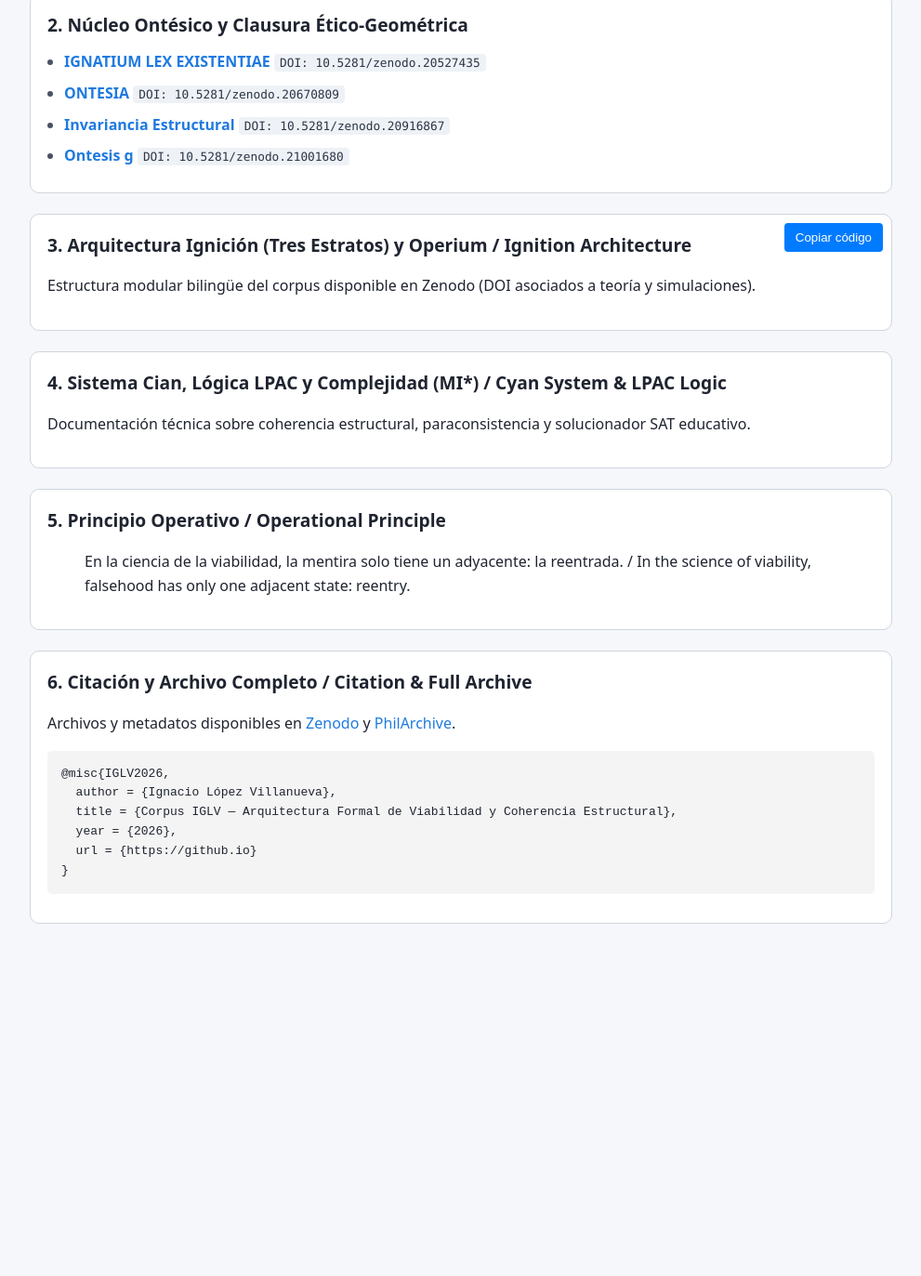
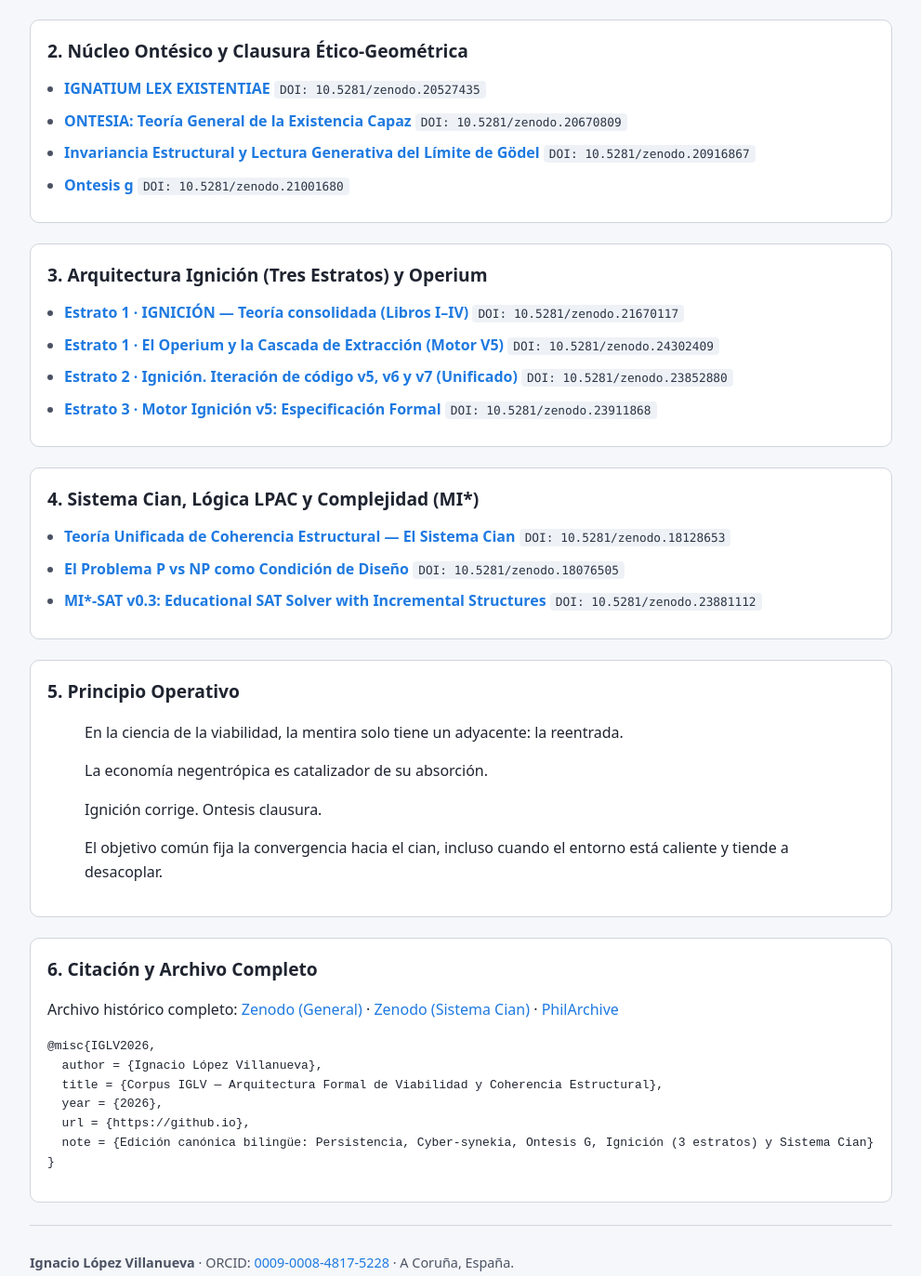
Before and after one commit to IgnacioLopezVillanueva/ignaciolopezvillanueva.github.io, a plain HTML site: page index.html in a window 1280 px wide. Shown: the part 671-2044 px from the top of the page at 93% size, without its empty margins (144-1135 px from the left). Before the commit the page ends 1735 px from the top, so only its background shows below. Drawn offline with Linux system fonts and the light colour scheme.

Commit message:
Update index.html

```diff
--- a/index.html
+++ b/index.html
@@ -6,12 +6,25 @@
   <meta name="viewport" content="width=device-width, initial-scale=1">
   <style>
     :root {
-      --bg: #f5f7fa; --bg-panel: #ffffff; --border: #d0d4dd; --text: #1f2430;
-      --text-soft: #4b5263; --accent: #1f7ae0; --accent-soft: #e3f0ff;
-      --cyan: #007a7a; --cyan-soft: #e0f5f5;
+      --bg: #f5f7fa;
+      --bg-panel: #ffffff;
+      --border: #d0d4dd;
+      --text: #1f2430;
+      --text-soft: #4b5263;
+      --accent: #1f7ae0;
+      --accent-soft: #e3f0ff;
+      --cyan: #007a7a;
+      --cyan-soft: #e0f5f5;
     }
     * { box-sizing: border-box; }
-    body { margin: 0; padding: 0; font-family: system-ui, -apple-system, sans-serif; background: var(--bg); color: var(--text); line-height: 1.6; }
+    body {
+      margin: 0;
+      padding: 0;
+      font-family: system-ui, -apple-system, BlinkMacSystemFont, "Segoe UI", sans-serif;
+      background: var(--bg);
+      color: var(--text);
+      line-height: 1.6;
+    }
     .page { max-width: 960px; margin: 0 auto; padding: 24px 16px 48px; }
     header { margin-bottom: 24px; padding-bottom: 18px; border-bottom: 1px solid var(--border); }
     .top-bar { display: flex; justify-content: space-between; align-items: center; flex-wrap: wrap; gap: 10px; margin-bottom: 10px; }
@@ -28,10 +41,11 @@
     main section { margin-bottom: 22px; padding: 18px; background: var(--bg-panel); border-radius: 10px; border: 1px solid var(--border); }
     main section h2 { margin: 0 0 12px; font-size: 1.2rem; }
     ul { margin: 8px 0 0; padding-left: 18px; }
-    li { margin: 8px 0; color: var(--text-soft); }
-    .doi-tag { font-family: ui-monospace, Menlo, monospace; font-size: 0.8rem; background: #eef2f7; padding: 2px 6px; border-radius: 4px; color: #2c3545; }
+    li { margin: 9px 0; color: var(--text-soft); }
+    .doi-tag { font-family: ui-monospace, SFMono-Regular, Menlo, monospace; font-size: 0.8rem; background: #eef2f7; padding: 2px 6px; border-radius: 4px; color: #2c3545; }
     a { color: var(--accent); text-decoration: none; }
     a:hover { text-decoration: underline; }
+    footer { margin-top: 24px; padding-top: 14px; border-top: 1px solid var(--border); font-size: 0.9rem; color: var(--text-soft); }
     [data-lang="en"] { display: none; }
     body.en [data-lang="es"] { display: none; }
     body.en [data-lang="en"] { display: block; }
@@ -53,8 +67,8 @@
       </div>
       <h1 data-lang="es">Corpus IGLV — Arquitectura Formal de Viabilidad y Coherencia Estructural</h1>
       <h1 data-lang="en">IGLV Corpus — Formal Architecture for Viability &amp; Structural Coherence</h1>
-      <p data-lang="es">Edición bilingüe de la obra de <strong>Ignacio López Villanueva</strong> sobre ingeniería ontológica, persistencia e ignición.</p>
-      <p data-lang="en">Bilingual edition of the work of <strong>Ignacio López Villanueva</strong> on ontological engineering, persistence, and ignition.</p>
+      <p data-lang="es">Edición canónica curada y bilingüe de la obra de <strong>Ignacio López Villanueva</strong>: arquitectura cerrada de ingeniería ontológica, persistencia relacional, viabilidad disipativa (<strong>Ignición</strong>) y coherencia estructural (<strong>Sistema Cian / LPAC</strong>).</p>
+      <p data-lang="en">Curated bilingual canonical edition of the work of <strong>Ignacio López Villanueva</strong>: closed architecture for ontological engineering, relational persistence, dissipative viability (<strong>Ignition</strong>), and structural coherence (<strong>Cyan System / LPAC</strong>).</p>
       <nav>
         <a href="#lectura" data-lang="es">Guía de Lectura</a><a href="#lectura" data-lang="en">Reading Guide</a>
         <a href="#cimientos" data-lang="es">Cimientos</a><a href="#cimientos" data-lang="en">Foundations</a>
@@ -65,15 +79,15 @@
       <section id="lectura">
         <h2 data-lang="es">0. Puente Conceptual y Guía de Lectura</h2>
         <h2 data-lang="en">0. Conceptual Bridge &amp; Reading Guide</h2>
-        <p data-lang="es">Consulte la <a href="https://github.com" target="_blank"><strong>Nota Aclaratoria</strong></a> y el <a href="https://github.com" target="_blank"><strong>Glosario Canónico</strong></a>.</p>
-        <p data-lang="en">Consult the <a href="https://github.com" target="_blank"><strong>Methodological Note</strong></a> and <a href="https://github.com" target="_blank"><strong>Canonical Glossary</strong></a>.</p>
+        <p data-lang="es">Consulte la <a href="https://github.com" target="_blank"><strong>Nota Aclaratoria (ACLARATORIA.md)</strong></a> y el <a href="https://github.com" target="_blank"><strong>Glosario Canónico ES/EN (GLOSSARY.md)</strong></a>.</p>
+        <p data-lang="en">Consult the <a href="https://github.com" target="_blank"><strong>Methodological Note (ACLARATORIA.md)</strong></a> and the <a href="https://github.com" target="_blank"><strong>Canonical ES/EN Glossary (GLOSSARY.md)</strong></a>.</p>
       </section>
       <section id="cimientos">
         <h2 data-lang="es">1. Cimientos Formales y Persistencia</h2>
         <h2 data-lang="en">1. Formal Foundations &amp; Persistence</h2>
         <ul>
-          <li><a href="https://doi.org" target="_blank"><strong>Persistencia</strong></a> <span class="doi-tag">DOI: 10.5281/zenodo.23458503</span></li>
-          <li><a href="https://doi.org" target="_blank"><strong>Cyber-synekia</strong></a> <span class="doi-tag">DOI: 10.5281/zenodo.23853133</span></li>
+          <li><a href="https://doi.org" target="_blank"><strong>Persistencia.</strong></a> <span class="doi-tag">DOI: 10.5281/zenodo.23458503</span></li>
+          <li><a href="https://doi.org" target="_blank"><strong>Cyber-synekia: Tratado de Persistencia Relacional</strong></a> <span class="doi-tag">DOI: 10.5281/zenodo.23853133</span></li>
           <li><a href="https://doi.org" target="_blank"><strong>Separabilidad aditiva</strong></a> <span class="doi-tag">DOI: 10.5281/zenodo.23852995</span></li>
         </ul>
       </section>
@@ -82,59 +96,104 @@
         <h2 data-lang="en">2. Ontesic Core &amp; Ethical-Geometric Closure</h2>
         <ul>
           <li><a href="https://doi.org" target="_blank"><strong>IGNATIUM LEX EXISTENTIAE</strong></a> <span class="doi-tag">DOI: 10.5281/zenodo.20527435</span></li>
-          <li><a href="https://doi.org" target="_blank"><strong>ONTESIA</strong></a> <span class="doi-tag">DOI: 10.5281/zenodo.20670809</span></li>
-          <li><a href="https://doi.org" target="_blank"><strong>Invariancia Estructural</strong></a> <span class="doi-tag">DOI: 10.5281/zenodo.20916867</span></li>
+          <li><a href="https://doi.org" target="_blank"><strong>ONTESIA: Teoría General de la Existencia Capaz</strong></a> <span class="doi-tag">DOI: 10.5281/zenodo.20670809</span></li>
+          <li><a href="https://doi.org" target="_blank"><strong>Invariancia Estructural y Lectura Generativa del Límite de Gödel</strong></a> <span class="doi-tag">DOI: 10.5281/zenodo.20916867</span></li>
           <li><a href="https://doi.org" target="_blank"><strong>Ontesis g</strong></a> <span class="doi-tag">DOI: 10.5281/zenodo.21001680</span></li>
         </ul>
       </section>
+          <section id="ignicion">
+        <h2 data-lang="es">3. Arquitectura Ignición (Tres Estratos) y Operium</h2>
+        <h2 data-lang="en">3. Ignition Architecture (Three Layers) &amp; Operium</h2>
+        <ul>
+          <li>
+            <a href="https://doi.org" target="_blank"><strong>Estrato 1 · IGNICIÓN — Teoría consolidada (Libros I–IV)</strong></a>
+            <span class="doi-tag">DOI: 10.5281/zenodo.21670117</span>
+          </li>
+          <li>
+            <a href="https://doi.org" target="_blank"><strong>Estrato 1 · El Operium y la Cascada de Extracción (Motor V5)</strong></a>
+            <span class="doi-tag">DOI: 10.5281/zenodo.24302409</span>
+          </li>
+          <li>
+            <a href="https://doi.org" target="_blank"><strong>Estrato 2 · Ignición. Iteración de código v5, v6 y v7 (Unificado)</strong></a>
+            <span class="doi-tag">DOI: 10.5281/zenodo.23852880</span>
+          </li>
+          <li>
+            <a href="https://doi.org" target="_blank"><strong>Estrato 3 · Motor Ignición v5: Especificación Formal</strong></a>
+            <span class="doi-tag">DOI: 10.5281/zenodo.23911868</span>
+          </li>
+        </ul>
+      </section>
 
-<html lang="es">
-<head>
-  <meta charset="UTF-8">
-  <title>Bloque 2 - Corpus IGLV</title>
-  <style>
-    .copy-container { position: relative; margin: 20px 0; }
-    .copy-btn { position: absolute; top: 10px; right: 10px; padding: 8px 12px; background-color: #007bff; color: white; border: none; border-radius: 4px; cursor: pointer; }
-    .copy-btn:hover { background-color: #0056b3; }
-    pre { background: #f4f4f4; padding: 15px; border-radius: 5px; overflow-x: auto; }
-  </style>
-</head>
-<body>
-  <div class="copy-container">
-    <button class="copy-btn" onclick="copyCode()">Copiar código</button>
-    <div id="content-to-copy">
-      <section>
-        <h2>3. Arquitectura Ignición (Tres Estratos) y Operium / Ignition Architecture</h2>
-        <p>Estructura modular bilingüe del corpus disponible en Zenodo (DOI asociados a teoría y simulaciones).</p>
+      <section id="cian">
+        <h2 data-lang="es">4. Sistema Cian, Lógica LPAC y Complejidad (MI*)</h2>
+        <h2 data-lang="en">4. Cyan System, LPAC Logic &amp; Complexity (MI*)</h2>
+        <ul>
+          <li>
+            <a href="https://doi.org" target="_blank"><strong>Teoría Unificada de Coherencia Estructural — El Sistema Cian</strong></a>
+            <span class="doi-tag">DOI: 10.5281/zenodo.18128653</span>
+          </li>
+          <li>
+            <a href="https://doi.org" target="_blank"><strong>El Problema P vs NP como Condición de Diseño</strong></a>
+            <span class="doi-tag">DOI: 10.5281/zenodo.18076505</span>
+          </li>
+          <li>
+            <a href="https://doi.org" target="_blank"><strong>MI*-SAT v0.3: Educational SAT Solver with Incremental Structures</strong></a>
+            <span class="doi-tag">DOI: 10.5281/zenodo.23881112</span>
+          </li>
+        </ul>
       </section>
-      <section>
-        <h2>4. Sistema Cian, Lógica LPAC y Complejidad (MI*) / Cyan System &amp; LPAC Logic</h2>
-        <p>Documentación técnica sobre coherencia estructural, paraconsistencia y solucionador SAT educativo.</p>
-      </section>
-      <section>
-        <h2>5. Principio Operativo / Operational Principle</h2>
-        <blockquote>
-          <p>En la ciencia de la viabilidad, la mentira solo tiene un adyacente: la reentrada. / In the science of viability, falsehood has only one adjacent state: reentry.</p>
+      <section id="principio">
+        <h2 data-lang="es">5. Principio Operativo</h2>
+        <h2 data-lang="en">5. Operational Principle</h2>
+        <blockquote data-lang="es">
+          <p>En la ciencia de la viabilidad, la mentira solo tiene un adyacente: la reentrada.</p>
+          <p>La economía negentrópica es catalizador de su absorción.</p>
+          <p>Ignición corrige. Ontesis clausura.</p>
+          <p>El objetivo común fija la convergencia hacia el cian, incluso cuando el entorno está caliente y tiende a desacoplar.</p>
+        </blockquote>
+        <blockquote data-lang="en">
+          <p>In the science of viability, falsehood has only one adjacent state: reentry.</p>
+          <p>Negentropic economy acts as the catalyst for its absorption.</p>
+          <p>Ignition corrects. Ontesis closes.</p>
+          <p>The shared objective locks convergence toward cyan, even when the environment is hot and tends to decouple.</p>
         </blockquote>
       </section>
-      <section>
-        <h2>6. Citación y Archivo Completo / Citation &amp; Full Archive</h2>
-        <p>Archivos y metadatos disponibles en <a href="https://zenodo.org" target="_blank">Zenodo</a> y <a href="https://philarchive.org" target="_blank">PhilArchive</a>.</p>
+
+      <section id="citacion">
+        <h2 data-lang="es">6. Citación y Archivo Completo</h2>
+        <h2 data-lang="en">6. Citation &amp; Full Archive</h2>
+        <p data-lang="es">
+          Archivo histórico completo:
+          <a href="https://zenodo.org" target="_blank">Zenodo (General)</a> ·
+          <a href="https://zenodo.org" target="_blank">Zenodo (Sistema Cian)</a> ·
+          <a href="https://philarchive.org" target="_blank">PhilArchive</a>
+        </p>
+        <p data-lang="en">
+          Full historical archive:
+          <a href="https://zenodo.org" target="_blank">Zenodo (General)</a> ·
+          <a href="https://zenodo.org" target="_blank">Zenodo (Cyan System)</a> ·
+          <a href="https://philarchive.org" target="_blank">PhilArchive</a>
+        </p>
         <pre>@misc{IGLV2026,
   author = {Ignacio López Villanueva},
   title = {Corpus IGLV — Arquitectura Formal de Viabilidad y Coherencia Estructural},
   year = {2026},
-  url = {https://github.io}
+  url = {https://github.io},
+  note = {Edición canónica bilingüe: Persistencia, Cyber-synekia, Ontesis G, Ignición (3 estratos) y Sistema Cian}
 }</pre>
       </section>
-    </div>
+    </main>
+
+    <footer>
+      <p><strong>Ignacio López Villanueva</strong> · ORCID: <a href="https://orcid.org" target="_blank">0009-0008-4817-5228</a> · A Coruña, España.</p>
+    </footer>
   </div>
+
   <script>
-    function copyCode() {
-      const content = document.getElementById('content-to-copy').innerHTML;
-      navigator.clipboard.writeText(content).then(() => {
-        alert('¡Código copiado al portapapeles!');
-      });
+    function setLang(lang) {
+      document.body.classList.toggle('en', lang === 'en');
+      document.getElementById('btn-en').classList.toggle('active', lang === 'en');
+      document.getElementById('btn-es').classList.toggle('active', lang === 'es');
     }
   </script>
 </body>
```
